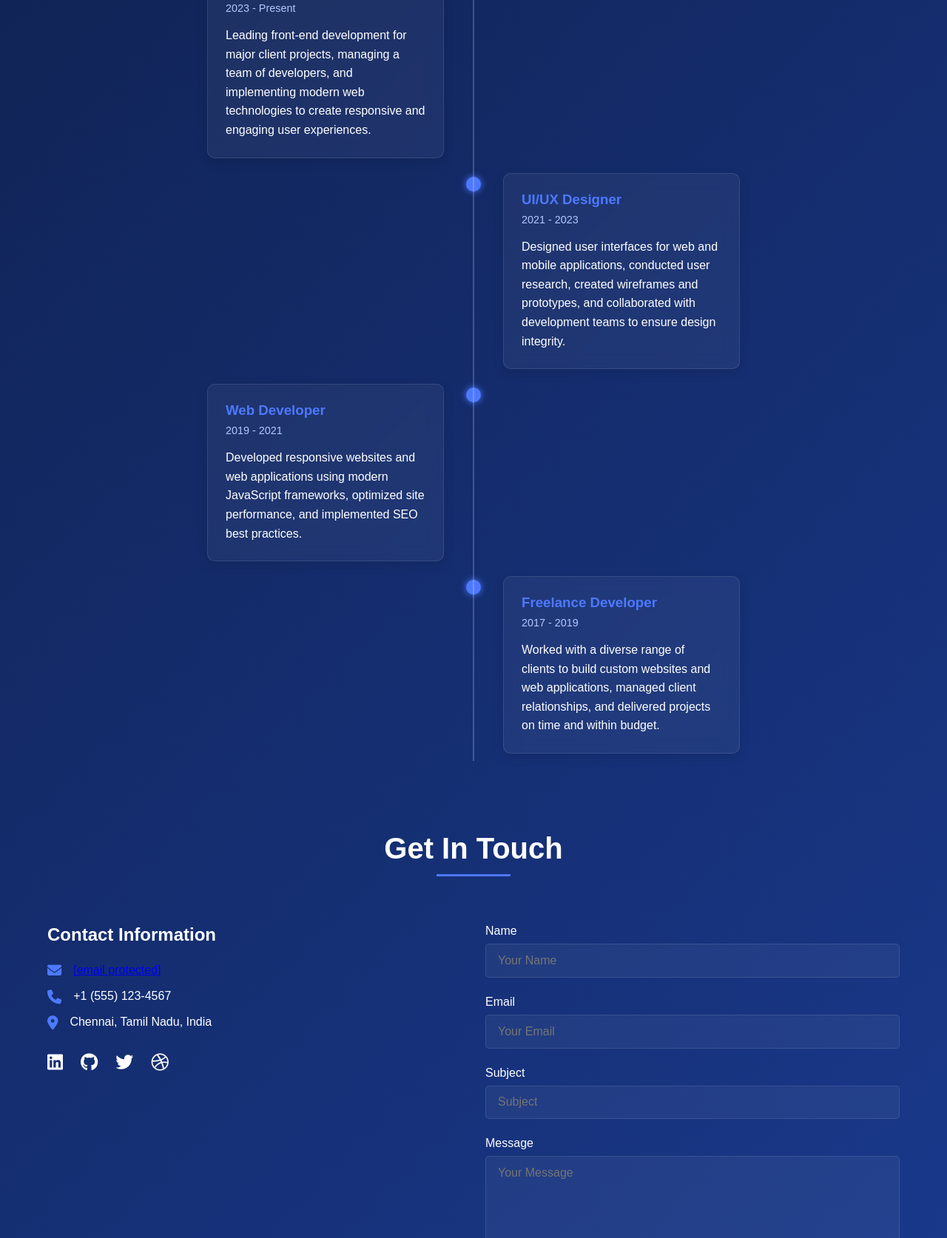
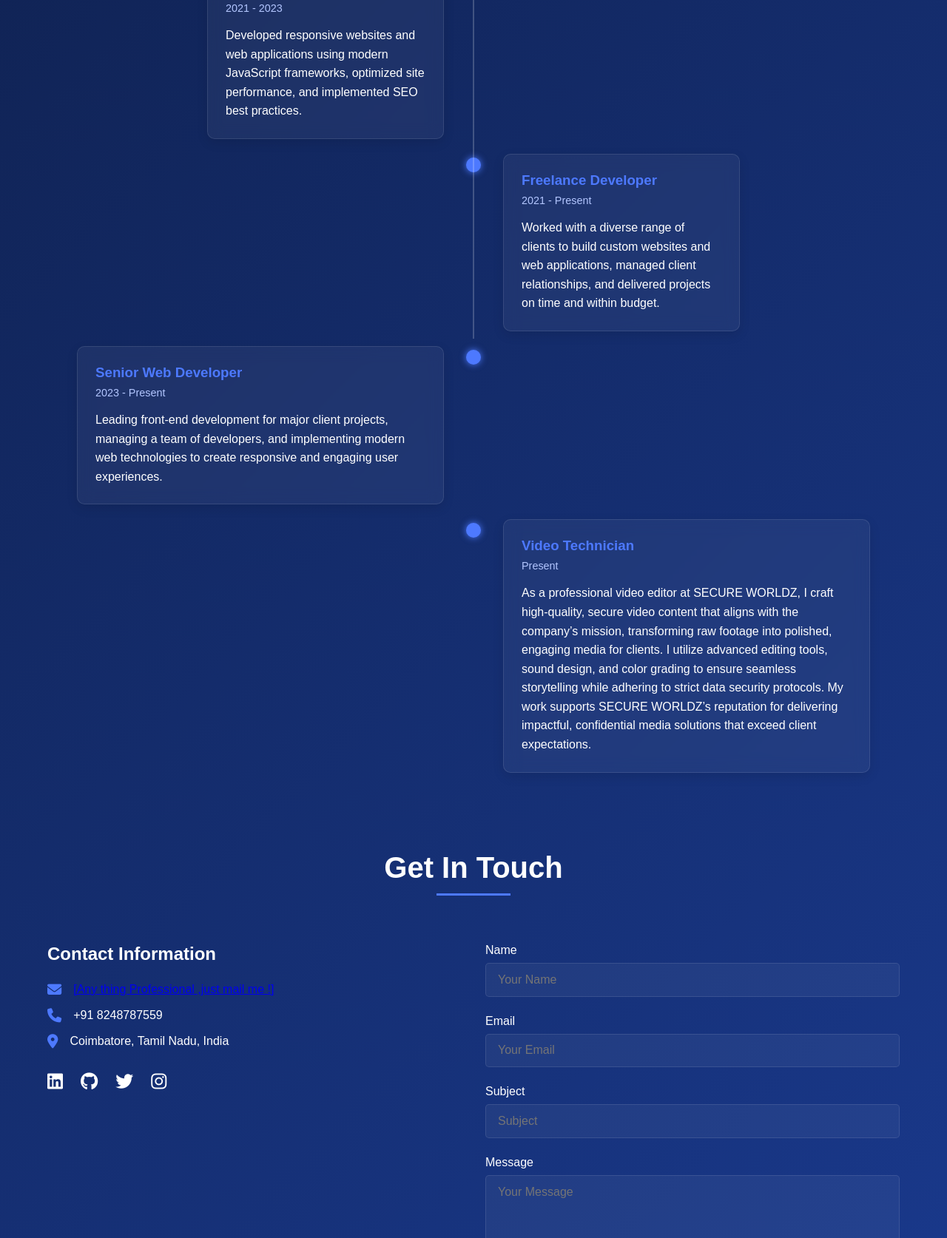
Before and after one commit to h4ruk0/h4ruk0.github.io, a plain HTML site: page index.html in a window 1280 px wide. Shown: the part 1887-3561 px from the top of the page at 74% size. Drawn offline with nearby package versions, Linux system fonts and the light colour scheme; a web font is replaced by a local one.

Commit message:
Update index.html

```diff
--- a/index.html
+++ b/index.html
@@ -159,31 +159,31 @@
             <div class="timeline">
                 <div class="timeline-item show">
                     <div class="timeline-content">
-                        <h3>Senior Web Developer</h3>
-                        <div class="date">2023 - Present</div>
-                        <p>Leading front-end development for major client projects, managing a team of developers, and implementing modern web technologies to create responsive and engaging user experiences.</p>
-                    </div>
-                </div>
-                <div class="timeline-item show">
-                    <div class="timeline-content">
-                        <h3>UI/UX Designer</h3>
+                        <h3>Web Developer</h3>
                         <div class="date">2021 - 2023</div>
-                        <p>Designed user interfaces for web and mobile applications, conducted user research, created wireframes and prototypes, and collaborated with development teams to ensure design integrity.</p>
-                    </div>
-                </div>
-                <div class="timeline-item show">
-                    <div class="timeline-content">
-                        <h3>Web Developer</h3>
-                        <div class="date">2019 - 2021</div>
                         <p>Developed responsive websites and web applications using modern JavaScript frameworks, optimized site performance, and implemented SEO best practices.</p>
                     </div>
                 </div>
                 <div class="timeline-item show">
                     <div class="timeline-content">
                         <h3>Freelance Developer</h3>
-                        <div class="date">2017 - 2019</div>
+                        <div class="date">2021 - Present</div>
                         <p>Worked with a diverse range of clients to build custom websites and web applications, managed client relationships, and delivered projects on time and within budget.</p>
                     </div>
+                </div>
+            </div>
+            <div class="timeline-item show">
+                <div class="timeline-content">
+                    <h3>Senior Web Developer</h3>
+                    <div class="date">2023 - Present</div>
+                    <p>Leading front-end development for major client projects, managing a team of developers, and implementing modern web technologies to create responsive and engaging user experiences.</p>
+                </div>
+            </div>
+            <div class="timeline-item show">
+                <div class="timeline-content">
+                    <h3>Video Technician</h3>
+                    <div class="date"> Present</div>
+                    <p>As a professional video editor at SECURE WORLDZ, I craft high-quality, secure video content that aligns with the company’s mission, transforming raw footage into polished, engaging media for clients. I utilize advanced editing tools, sound design, and color grading to ensure seamless storytelling while adhering to strict data security protocols. My work supports SECURE WORLDZ’s reputation for delivering impactful, confidential media solutions that exceed client expectations.</p>
                 </div>
             </div>
         </section>
@@ -193,14 +193,14 @@
             <div class="contact-wrapper">
                 <div class="contact-info">
                     <h3>Contact Information</h3>
-                    <p><i class="fas fa-envelope"></i> <a href="/cdn-cgi/l/email-protection" class="__cf_email__" data-cfemail="a44c85968d978cca8f858a8a858aa4819c8589948881ca878b89">[email&#160;protected]</a></p>
-                    <p><i class="fas fa-phone"></i> +1 (555) 123-4567</p>
-                    <p><i class="fas fa-map-marker-alt"></i> Chennai, Tamil Nadu, India</p>
+                    <p><i class="fas fa-envelope"></i> <a href="mailto:harishkannanjs@gmail.com" class="__cf_email__" data-cfemail="a44c85968d978cca8f858a8a858aa4819c8589948881ca878b89">[Any thing Professional&#160;,just mail me !]</a></p>
+                    <p><i class="fas fa-phone"></i>+91 8248787559</p>
+                    <p><i class="fas fa-map-marker-alt"></i> Coimbatore, Tamil Nadu, India</p>
                     <div class="social-icons">
                         <a href="#"><i class="fab fa-linkedin"></i></a>
                         <a href="#"><i class="fab fa-github"></i></a>
                         <a href="#"><i class="fab fa-twitter"></i></a>
-                        <a href="#"><i class="fab fa-dribbble"></i></a>
+                        <a href="#"><i class="fab fa-instagram"></i></a>
                     </div>
                 </div>
                 <div class="contact-form">
```
